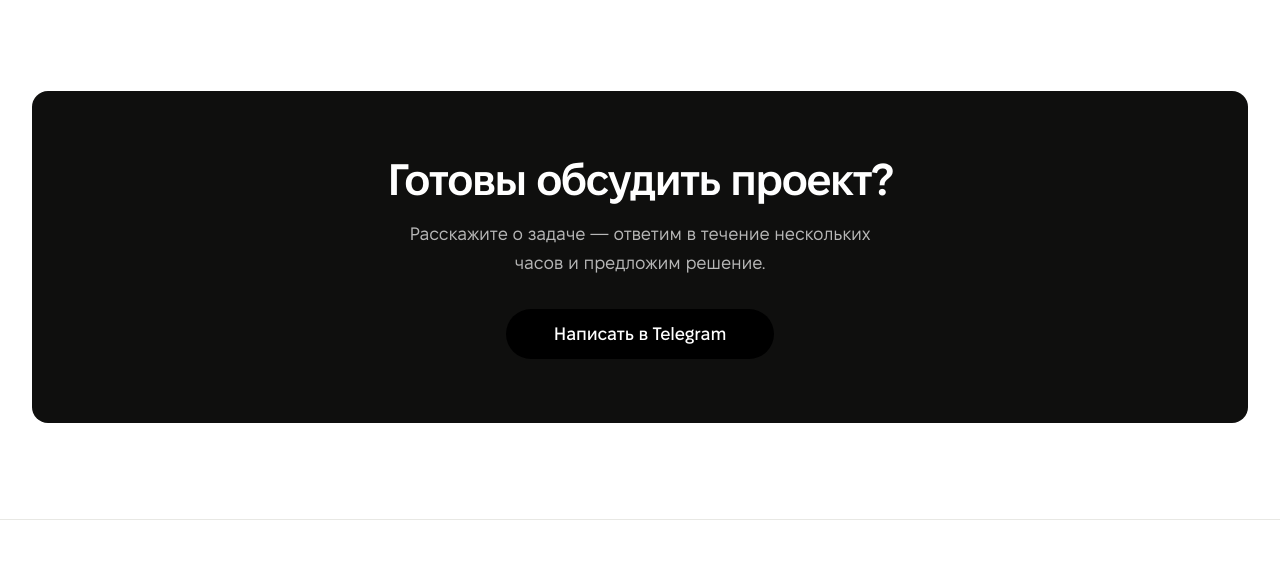
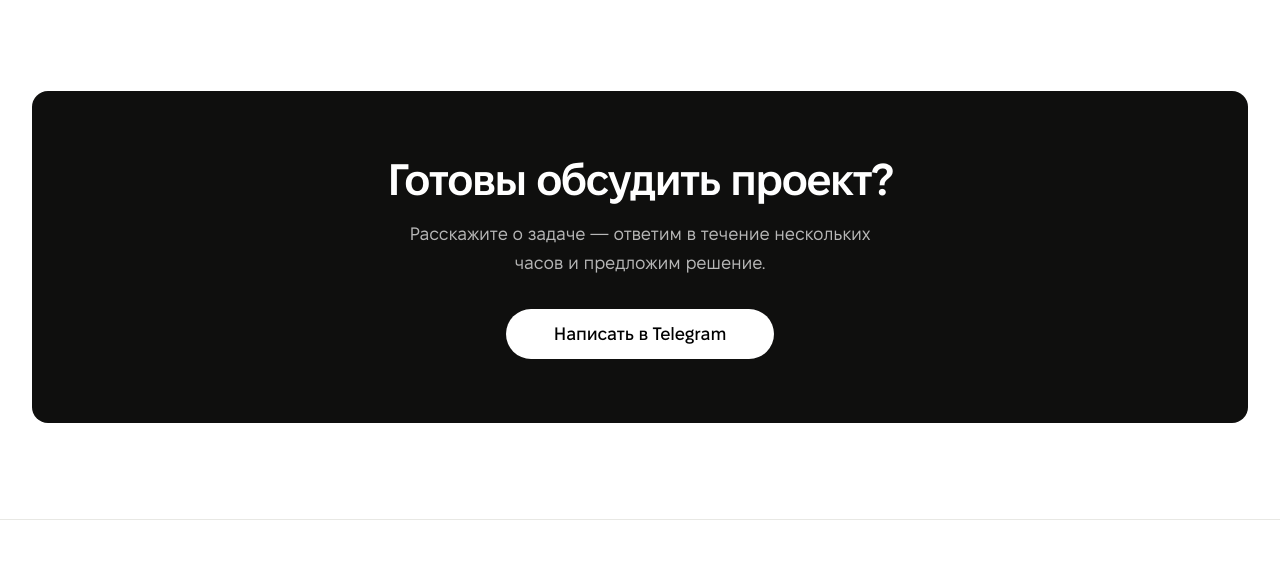
Before and after one commit to kirillrub108/kivana, an Eleventy site: page src/index.njk in a window 1280 px wide. In both pictures the pointer is over the link 640 px from the left and 3360 px from the top of the page. Shown: the part 3026-3592 px from the top of the page. Built offline with nearby package versions, Linux system fonts and the light colour scheme; Eleventy itself is replaced by a stand-in of ours; files that its build step writes are made by us from their sources.

Commit message:
правильные кнопки

```diff
--- a/src/assets/css/components.css
+++ b/src/assets/css/components.css
@@ -44,6 +44,11 @@
 .btn--inverted:hover {
   background-color: #000;
   color: #fff;
+}
+
+.cta .btn--inverted:hover {
+  background-color: #fff;
+  color: #000;
 }
 
 .btn--lg {
```
